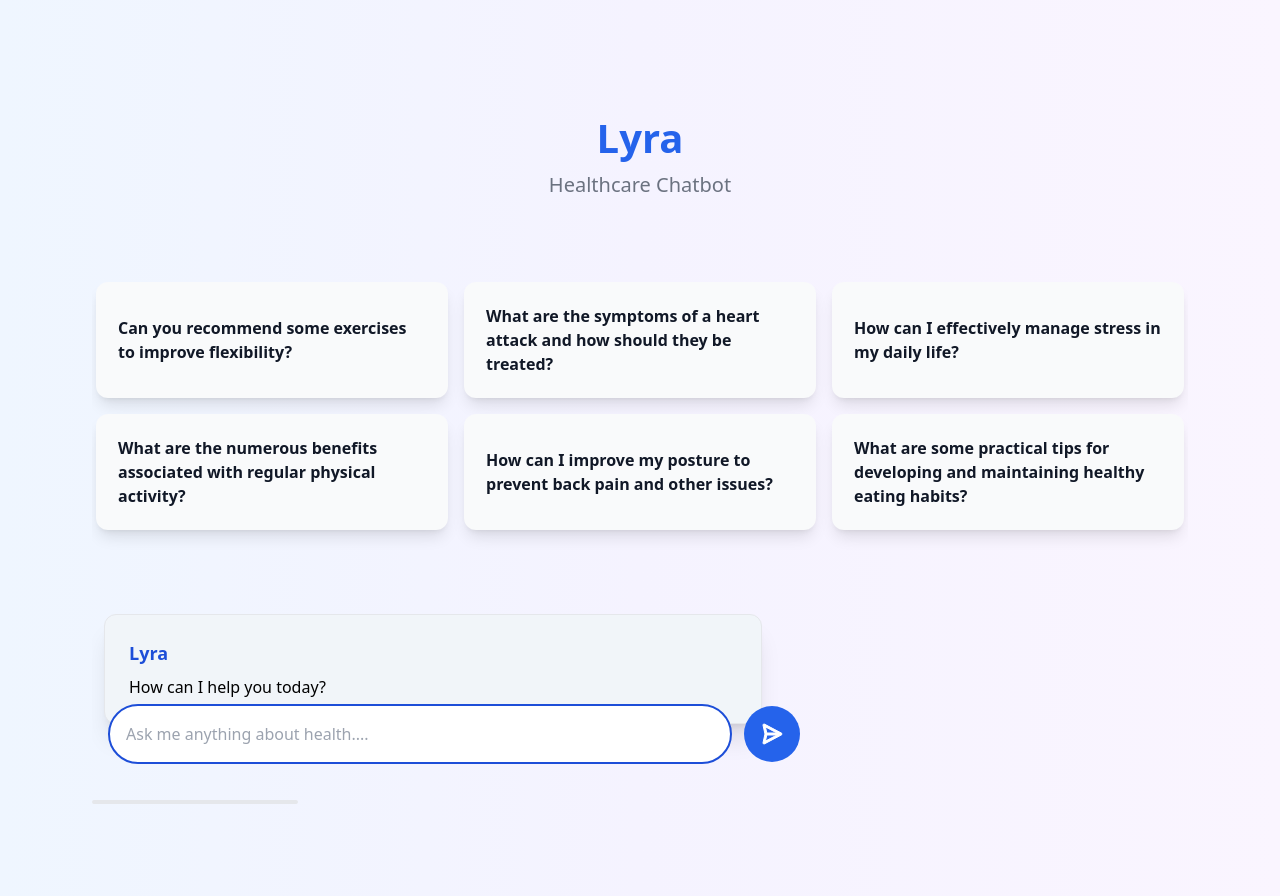
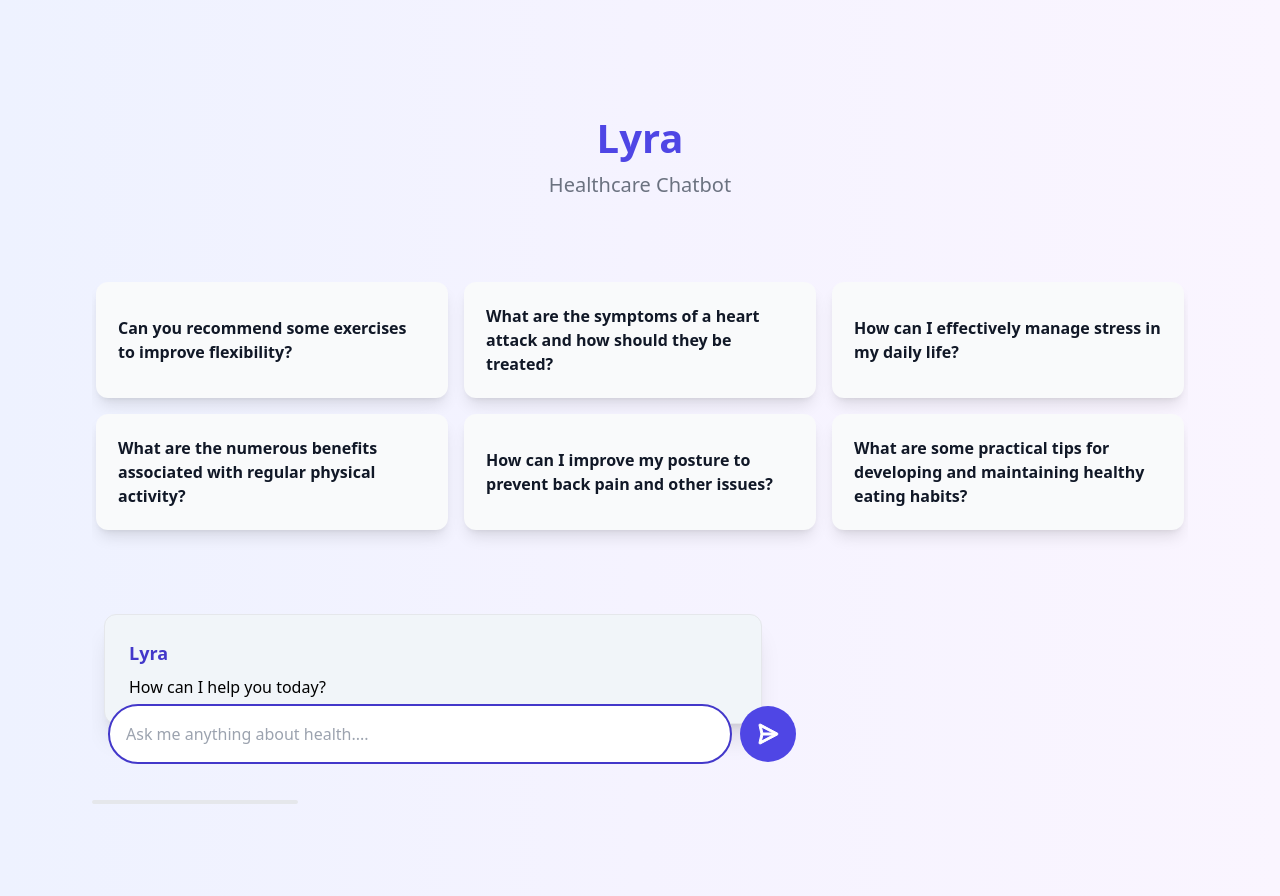
Before and after one commit to Abhijnan18/Chatbot-Flask-App, a Flask app: page / in a window 1280 px wide. Run offline with Flask 3, Linux system fonts and the light colour scheme; some libraries are stand-ins or nearby versions.

Commit message:
Changed the color theme

```diff
--- a/templates/index.html
+++ b/templates/index.html
@@ -48,43 +48,40 @@
 </head>
 
 <body
-    class="bg-gradient-to-r  p-3 from-blue-50 via-violet-50 to-purple-50 overflow-x-hidden font-family: ui-monospace, SFMono-Regular, Menlo, Monaco, Consolas, Liberation Mono, 'Courier New', monospace;">
+    class="bg-gradient-to-r  p-3 from-indigo-50 via-violet-50 to-purple-50 overflow-x-hidden font-family: ui-monospace, SFMono-Regular, Menlo, Monaco, Consolas, Liberation Mono, 'Courier New', monospace;">
     <div class="m-20 grid grid-cols-5 gap-4">
         <div id="chat" class="col-span-5 scroll-smooth mb-3">
 
 
-
-
-
             <div id="conversation" class=" mt-5 mb-2 overflow-y-auto">
-                <h1 class="text-center text-[40px] font-semibold leading-[52px]	text-blue-600">Lyra</h1>
+                <h1 class="text-center text-[40px] font-semibold leading-[52px]	text-indigo-600">Lyra</h1>
             <div class="text-center text-[20px] font-normal leading-[26px] mt-[1vh] text-gray-500">Healthcare Chatbot</div>
 
 
             <div class="grid grid-cols-3 gap-2 mt-[10vh] mb-[10vh]">
-                <div id="prompt1" class="flex justify-center items-center rounded-xl p-5 text-base bg-gray-50 text-gray-900 font-semibold shadow-lg m-1 hover:border-2 hover:border-blue-700 transition duration-300 ease-in-out border-2 border-transparent">Can you recommend some exercises to improve flexibility?</div>
-                <div id="prompt2" class="flex justify-center items-center rounded-xl p-5 text-base bg-gray-50 text-gray-900 font-semibold shadow-lg m-1 hover:border-2 hover:border-blue-700 transition duration-300 ease-in-out border-2 border-transparent">What are the symptoms of a heart attack and how should they be treated?</div>
-                <div id="prompt3" class="flex justify-center items-center rounded-xl p-5 text-base bg-gray-50 text-gray-900 font-semibold shadow-lg m-1 hover:border-2 hover:border-blue-700 transition duration-300 ease-in-out border-2 border-transparent">How can I effectively manage stress in my daily life?</div>
-                <div id="prompt4" class="flex justify-center items-center rounded-xl p-5 text-base bg-gray-50 text-gray-900 font-semibold shadow-lg m-1 hover:border-2 hover:border-blue-700 transition duration-300 ease-in-out border-2 border-transparent">What are the numerous benefits associated with regular physical activity?</div>
-                <div id="prompt5" class="flex justify-center items-center rounded-xl p-5 text-base bg-gray-50 text-gray-900 font-semibold shadow-lg m-1 hover:border-2 hover:border-blue-700 transition duration-300 ease-in-out border-2 border-transparent">How can I improve my posture to prevent back pain and other issues?</div>
-                <div id="prompt6" class="flex justify-center items-center rounded-xl p-5 text-base bg-gray-50 text-gray-900 font-semibold shadow-lg m-1 hover:border-2 hover:border-blue-700 transition duration-300 ease-in-out border-2 border-transparent">What are some practical tips for developing and maintaining healthy eating habits?</div>
+                <div id="prompt1" class="flex justify-center items-center rounded-xl p-5 text-base bg-gray-50 text-gray-900 font-semibold shadow-lg m-1 hover:border-2 hover:border-indigo-700 transition duration-300 ease-in-out border-2 border-transparent">Can you recommend some exercises to improve flexibility?</div>
+                <div id="prompt2" class="flex justify-center items-center rounded-xl p-5 text-base bg-gray-50 text-gray-900 font-semibold shadow-lg m-1 hover:border-2 hover:border-indigo-700 transition duration-300 ease-in-out border-2 border-transparent">What are the symptoms of a heart attack and how should they be treated?</div>
+                <div id="prompt3" class="flex justify-center items-center rounded-xl p-5 text-base bg-gray-50 text-gray-900 font-semibold shadow-lg m-1 hover:border-2 hover:border-indigo-700 transition duration-300 ease-in-out border-2 border-transparent">How can I effectively manage stress in my daily life?</div>
+                <div id="prompt4" class="flex justify-center items-center rounded-xl p-5 text-base bg-gray-50 text-gray-900 font-semibold shadow-lg m-1 hover:border-2 hover:border-indigo-700 transition duration-300 ease-in-out border-2 border-transparent">What are the numerous benefits associated with regular physical activity?</div>
+                <div id="prompt5" class="flex justify-center items-center rounded-xl p-5 text-base bg-gray-50 text-gray-900 font-semibold shadow-lg m-1 hover:border-2 hover:border-indigo-700 transition duration-300 ease-in-out border-2 border-transparent">How can I improve my posture to prevent back pain and other issues?</div>
+                <div id="prompt6" class="flex justify-center items-center rounded-xl p-5 text-base bg-gray-50 text-gray-900 font-semibold shadow-lg m-1 hover:border-2 hover:border-indigo-700 transition duration-300 ease-in-out border-2 border-transparent">What are some practical tips for developing and maintaining healthy eating habits?</div>
             </div>
             <div class="max-w-[60%] mb-10 mr-auto ml-3">
                 <div class="lyra-message bg-slate-100 p-5 rounded-xl shadow-xl border-[1px] h-auto p-6">
-                    <p class="m-2 mt-0 ml-0 text-lg text-blue-700 font-semibold">Lyra</p>How can I help you today?
+                    <p class="m-2 mt-0 ml-0 text-lg text-indigo-700 font-semibold">Lyra</p>How can I help you today?
                 </div>
             </div>
                 {% for message in conversation %}
                 {% if 'You:::' in message %}
                 <div class="max-w-[60%] mb-10 ml-auto mr-2">
-                    <div class="user-message bg-blue-600 text-white p-5 rounded-xl shadow-xl w-auto">
+                    <div class="user-message bg-indigo-600 text-white p-5 rounded-xl shadow-xl w-auto">
                         <p class="m-2 mt-0 ml-0 text-lg text-orange-100 font-semibold">You</p>{{ message.split(':::')[1] }}
                     </div>
                 </div>
                 {% elif 'Lyra:::' in message %}
                 <div class="max-w-[60%] mb-10 mr-auto ml-3">
                     <div class="lyra-message bg-slate-100 p-5 rounded-xl shadow-xl border-[1px] h-auto p-6">
-                        <p class="m-2 mt-0 ml-0 text-lg text-blue-700 font-semibold">Lyra</p>{{ message.split(':::',1)[1] | safe }}
+                        <p class="m-2 mt-0 ml-0 text-lg text-indigo-700 font-semibold">Lyra</p>{{ message.split(':::',1)[1] | safe }}
                     </div>
                 </div>
                 {% endif %}
@@ -99,9 +96,9 @@
                     <label for="user_message" class="sr-only"></label>
                     <input type="text" id="user_message" name="user_message"
                         placeholder="Ask me anything about health...." required
-                        class="border-2 border-blue-700 bg-white w-6/12 rounded-full p-4 opacity-100">
+                        class="border-2 border-indigo-700 bg-white w-6/12 rounded-full p-4 opacity-100">
                     <button type="submit"
-                        class="p-4 ml-3 text-white bg-blue-600 hover:bg-blue-800 rounded-full">
+                        class="p-4 ml-2 text-white bg-indigo-600 hover:bg-indigo-800 rounded-full">
                         <span ><svg class="h-6 w-6" width="64px" height="64px" viewBox="0 0 24 24" fill="none" xmlns="http://www.w3.org/2000/svg" stroke="#fff"><g id="SVGRepo_bgCarrier" stroke-width="0"></g><g id="SVGRepo_tracerCarrier" stroke-linecap="round" stroke-linejoin="round"></g><g id="SVGRepo_iconCarrier"> <path fill-rule="evenodd" clip-rule="evenodd" d="M3.3938 2.20468C3.70395 1.96828 4.12324 1.93374 4.4679 2.1162L21.4679 11.1162C21.7953 11.2895 22 11.6296 22 12C22 12.3704 21.7953 12.7105 21.4679 12.8838L4.4679 21.8838C4.12324 22.0662 3.70395 22.0317 3.3938 21.7953C3.08365 21.5589 2.93922 21.1637 3.02382 20.7831L4.97561 12L3.02382 3.21692C2.93922 2.83623 3.08365 2.44109 3.3938 2.20468ZM6.80218 13L5.44596 19.103L16.9739 13H6.80218ZM16.9739 11H6.80218L5.44596 4.89699L16.9739 11Z" fill="#fff"></path> </g></svg></span>
                     </button>
                 </form>
@@ -137,10 +134,10 @@
                 // Clear the input field
                 $('#user_message').val('');
                 // Add user message to the conversation
-                $('#conversation').append('<div class="max-w-[60%] mb-10 ml-auto mr-2 "><div class="user-message bg-blue-600 text-white p-5 rounded-xl shadow-xl w-auto"><p class="m-2 mt-0 ml-0 text-lg text-orange-100 font-semibold">You</p>' + userMessage + '</div></div>');
+                $('#conversation').append('<div class="max-w-[60%] mb-10 ml-auto mr-2 "><div class="user-message bg-indigo-600 text-white p-5 rounded-xl shadow-xl w-auto"><p class="m-2 mt-0 ml-0 text-lg text-orange-100 font-semibold">You</p>' + userMessage + '</div></div>');
                 scrollToBottom();
                 // Show "Generating..." message
-                $('#conversation').append('<div class="lyra-message flex justify-center items-center animate-pulse"><div class="bg-blue-200 border-2 border-blue-600 rounded-lg p-4 shadow-md"><div class="flex items-center justify-center space-x-2"><p class="text-blue-600 text-lg font-semibold">Generating...</p><svg class="w-6 h-6 text-blue-600 animate-spin" xmlns="http://www.w3.org/2000/svg" fill="none" viewBox="0 0 24 24" stroke="currentColor"><path stroke-linecap="round" stroke-linejoin="round" stroke-width="2" d="M13 10V3L4 14h7v7l9-11h-7z"></path></svg></div></div></div>');
+                $('#conversation').append('<div class="lyra-message flex justify-center items-center animate-pulse"><div class="bg-indigo-200 border-2 border-indigo-600 rounded-lg p-4 shadow-md"><div class="flex items-center justify-center space-x-2"><p class="text-indigo-600 text-lg font-semibold">Generating...</p><svg class="w-6 h-6 text-indigo-600 animate-spin" xmlns="http://www.w3.org/2000/svg" fill="none" viewBox="0 0 24 24" stroke="currentColor"><path stroke-linecap="round" stroke-linejoin="round" stroke-width="2" d="M13 10V3L4 14h7v7l9-11h-7z"></path></svg></div></div></div>');
 
                 // Make an AJAX request to the server
                 $.ajax({
@@ -150,7 +147,7 @@
                     success: function (data) {
                         // Update the conversation dynamically
                         $('#conversation').find('.lyra-message:contains("Generating...")').remove(); // Remove "Generating..." message
-                        $('#conversation').append('<div class="max-w-[60%] mb-10 mr-auto ml-3"><div class="lyra-message bg-slate-100 p-5 rounded-xl shadow-xl border-[1px] h-auto p-6"><p class="m-2 mt-0 ml-0 text-lg text-blue-700 font-semibold">Lyra</p>' + data.lyra_message.split(':::')[1] + '</div></div>');
+                        $('#conversation').append('<div class="max-w-[60%] mb-10 mr-auto ml-3"><div class="lyra-message bg-slate-100 p-5 rounded-xl shadow-xl border-[1px] h-auto p-6"><p class="m-2 mt-0 ml-0 text-lg text-indigo-700 font-semibold">Lyra</p>' + data.lyra_message.split(':::')[1] + '</div></div>');
 
                         // Scroll to the bottom of the conversation
                         scrollToBottom();
```
